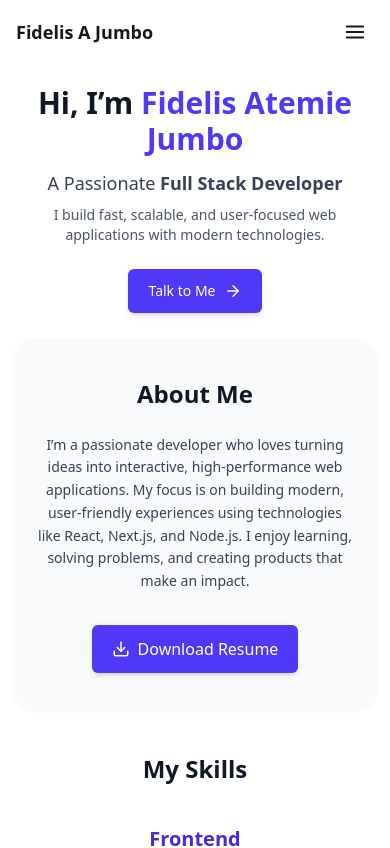
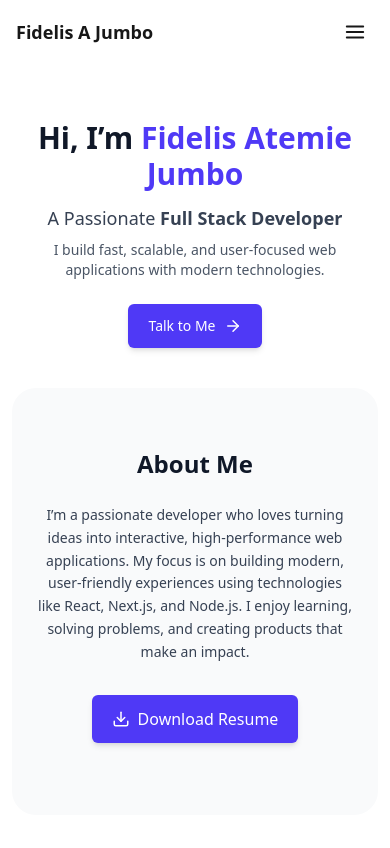
Before and after one commit to fidjumbo/portfolio-next.js, a Next.js app: page / in a window 390 px wide. Shown: the top 848 px of the page. Built offline with nearby package versions, Linux system fonts and the light colour scheme.

Commit message:
fixed ui

```diff
--- a/app/components/About.tsx
+++ b/app/components/About.tsx
@@ -7,7 +7,7 @@ const About: React.FC = () => {
   return (
     <section
       id="about"
-      className="py-10 sm:py-30 rounded-3xl mx-3 scroll-mt-20 px-6 sm:px-10 bg-gray-50 text-center"
+      className="py-15 sm:py-30 rounded-3xl mx-3 scroll-mt-20 px-6 sm:px-10 bg-gray-50 text-center"
     >
       <motion.div
         initial={{ opacity: 0, y: 60 }}
@@ -33,7 +33,8 @@ const About: React.FC = () => {
         <a
           href="/resume.pdf"
           download
-          className="inline-flex items-center gap-2 px-5 py-3 bg-indigo-600 text-white font-medium rounded-md shadow-md hover:bg-indigo-700 transition"
+          className="inline-flex items-center gap-2 px-5 py-3 bg-indigo-600 text-white
+          font-medium rounded-md mb-3 shadow-md hover:bg-indigo-700 transition"
         >
           <FiDownload size={18} />
           Download Resume
--- a/app/components/Hero.tsx
+++ b/app/components/Hero.tsx
@@ -8,7 +8,7 @@ const Hero: React.FC = () => {
     <section
       id="home"
       className="flex flex-col items-center justify-center text-center min-h-[40vh] sm:min-h-screen
-      px-6 sm:px-8 pt-20 sm:pt-24 bg-white"
+      px-6 sm:px-8 pt-30 sm:pt-24 bg-white"
     >
       {/* Container with animation */}
       <motion.div
@@ -37,7 +37,7 @@ const Hero: React.FC = () => {
           target="_blank"
           rel="noreferrer"
           className="inline-flex items-center gap-2 px-5 py-3 text-sm sm:text-base bg-indigo-600
-          text-white font-medium rounded-md shadow-md hover:bg-indigo-700 transition mb-5 sm:mb-10"
+          text-white font-medium rounded-md shadow-md hover:bg-indigo-700 transition mb-10 sm:mb-10"
         >
           Talk to Me
           <FiArrowRight className="text-white" size={18} />
```
